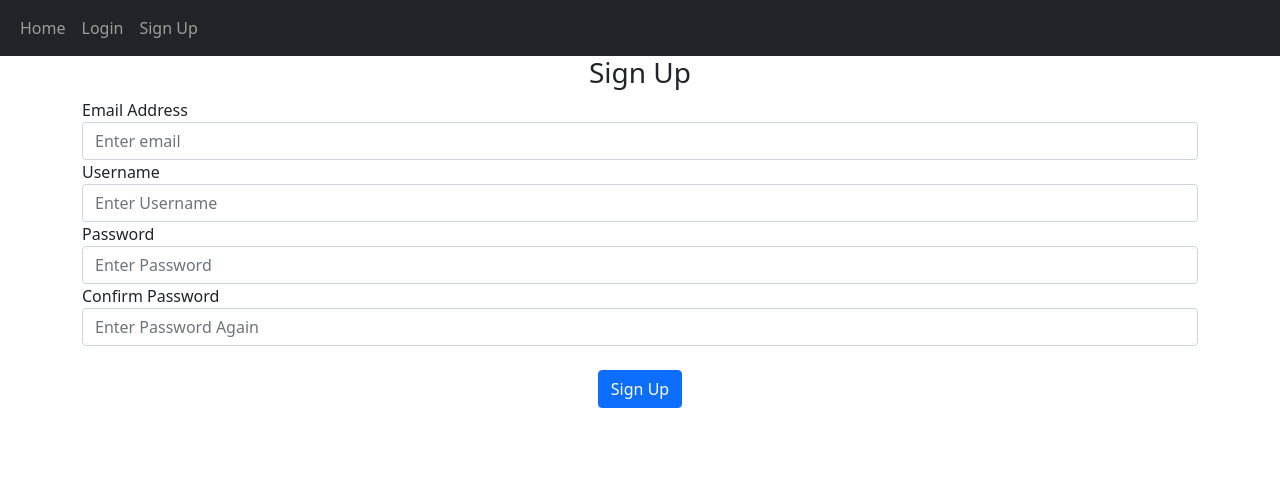
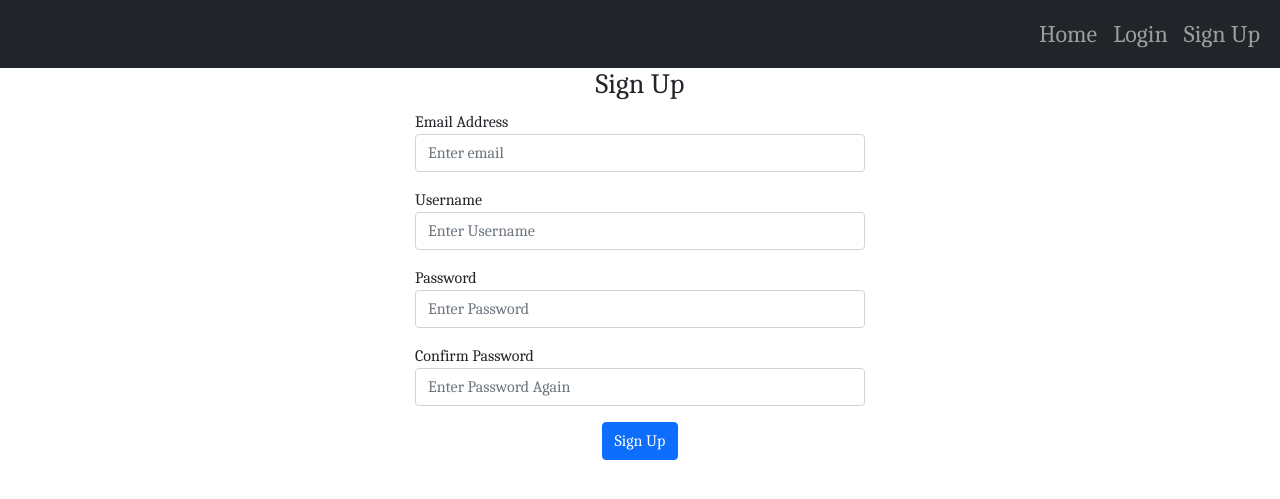
Before and after one commit to Kirugik/blog, a Flask app: page /sign-up in a window 1280 px wide. Shown: the top 499 px of the page. Run offline with Flask 2, Linux system fonts and the light colour scheme; some libraries are stand-ins or nearby versions.

Commit message:
Styles: Add styles to home page, sign-up page, and login page

```diff
--- a/app/static/css/styles.css
+++ b/app/static/css/styles.css
@@ -0,0 +1,8 @@
+* {
+    margin: 0;
+    padding: 0;
+}
+body,html{
+    font-family: 'Caladea', serif;
+
+}
--- a/app/templates/base.html
+++ b/app/templates/base.html
@@ -8,6 +8,10 @@
     <link href="https://cdn.jsdelivr.net/npm/bootstrap@5.0.2/dist/css/bootstrap.min.css" rel="stylesheet" integrity="sha384-EVSTQN3/azprG1Anm3QDgpJLIm9Nao0Yz1ztcQTwFspd3yD65VohhpuuCOmLASjC" crossorigin="anonymous">
     <!-- font-awesome -->
     <script src="https://kit.fontawesome.com/3fc8dff19c.js" crossorigin="anonymous"></script>
+    <!-- google fonts -->
+    <link href="https://fonts.googleapis.com/css2?family=Caladea&family=Inconsolata:wght@300;400;500;600&family=Josefin+Sans:ital,wght@0,400;1,500&family=Roboto&display=swap" rel="stylesheet">
+    <!-- custom css -->
+    <link rel="stylesheet" href="{{ url_for('static', filename='css/styles.css')}}">
     <title>{% block title %} {% endblock %}</title>
 </head>
 <body>
@@ -21,7 +25,7 @@
                     <span class="navbar-toggler-icon"></span>
             </button>
             <div class="collapse navbar-collapse" id="navbar">
-                <div class="navbar-nav">
+                <div class="navbar-nav ms-auto fs-4">
                     <a class="nav-item nav-link" href="/home">Home</a>
                     {% if user.is_authenticated %}
                     <a class="nav-item nav-link" href="/logout">Logout</a>
@@ -53,11 +57,11 @@
         {% endif %}
     {% endwith %}
 
-    <div class="container">
+    <!-- <div class="container"> -->
         {% block content %}
 
         {% endblock %}
-    </div>
+    <!-- </div> -->
 
 
 
--- a/app/templates/sign_up.html
+++ b/app/templates/sign_up.html
@@ -7,20 +7,23 @@
 {% block content %}
 <form method="POST">
     <h3 align="center">Sign Up</h3>
-    <div class="form-group">
+    <div class="form-group" style="width: 450px; margin: auto;">
+        <div class="mb-3">
             <label for="email">Email Address</label>
             <input type="text" id="email" name="email" class="form-control" placeholder="Enter email">
-
+        </div>
+        <div class="mb-3">
             <label for="username">Username</label>
             <input type="text" id="username" name="username" class="form-control" placeholder="Enter Username">
-
+        </div>
+        <div class="mb-3">
             <label for="password1">Password</label>
             <input type="password" id="password1" name="password1" class="form-control" placeholder="Enter Password">
-
+        </div>
+        <div class="mb-3">
             <label for="password2">Confirm Password</label>
             <input type="password" id="password2" name="password2" class="form-control" placeholder="Enter Password Again">
-        <br>
-
+        </div>
         <div align="center">
             <button class="btn btn-primary" type="submit">Sign Up</button>
         </div>
```
Also changed, not shown: app/templates/login.html (+9 -8 lines), app/templates/posts_div.html (+6 -12 lines), app/static/photos/bg.jpg (added). Lines whose indentation alone changed are shown as unchanged.
